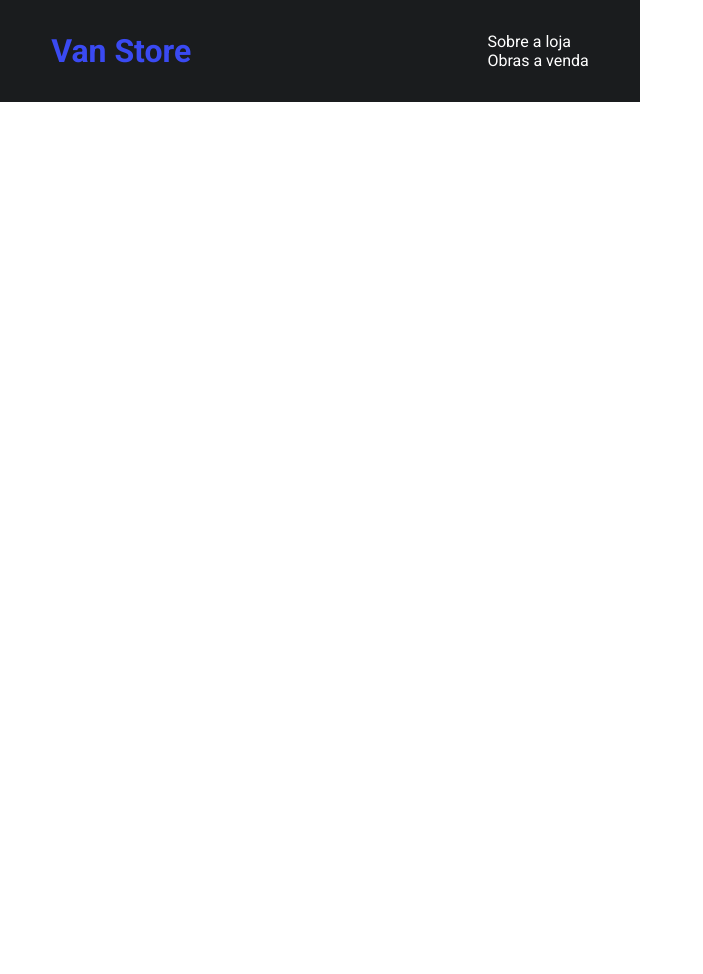
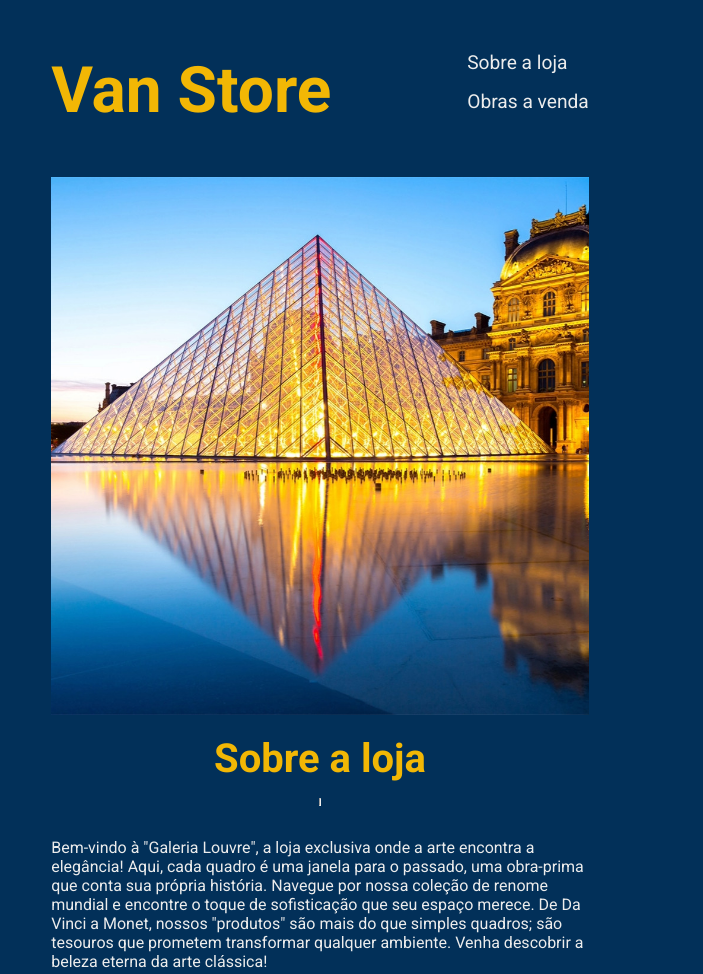
Before and after one commit to Thalisson-both/css-responsivo-marketplace, a plain HTML site: page index.html in a window 1280 px wide. Shown: the whole page, without its empty margins (0-703 px from the left). Before the commit the page ends 800 px from the top, so only its background shows below. Drawn offline with Linux system fonts and the light colour scheme.

Commit message:
add: new section

```diff
--- a/index.html
+++ b/index.html
@@ -1,5 +1,5 @@
 <!DOCTYPE html>
-<html lang="en">
+<html lang="pt-br">
 <head>
     <meta charset="UTF-8">
     <meta name="viewport" content="width=device-width, initial-scale=1.0">
@@ -10,7 +10,7 @@
     <link href="https://fonts.googleapis.com/css2?family=Roboto:ital,wght@0,100;0,300;0,400;0,500;0,700;0,900;1,100;1,300;1,400;1,500;1,700;1,900&display=swap" rel="stylesheet">
 </head>
 <body>
-    <div class="top">
+    <div class="container">
         <header>
             <h1>Van Store</h1>
             <main>
@@ -20,6 +20,16 @@
                 </ul>
             </main>
         </header>
+        <section class="about">
+            <picture>
+                <img src="images/obras-do-museu-do-louvre-1-3.jpg" alt="imagens do Museu do Louvre">
+            </picture>
+            <h2>Sobre a loja</h2>
+            <hr>
+            <p>
+                Bem-vindo à "Galeria Louvre", a loja exclusiva onde a arte encontra a elegância! Aqui, cada quadro é uma janela para o passado, uma obra-prima que conta sua própria história. Navegue por nossa coleção de renome mundial e encontre o toque de sofisticação que seu espaço merece. De Da Vinci a Monet, nossos "produtos" são mais do que simples quadros; são tesouros que prometem transformar qualquer ambiente. Venha descobrir a beleza eterna da arte clássica!
+            </p>
+        </section>
     </div>
 </body>
 </html>
--- a/style.css
+++ b/style.css
@@ -7,32 +7,73 @@
 body {
     width: 100%;
     max-width: 640px;
+    background-color: #023059;
+    font-family: roboto, sans-serif;
 }
 
-.top {
-    padding: 5% 8%;
-    font-family: roboto, sans-serif;
-    background-color: #1A1C1E;
+.container {
+    padding: 8%;
 }
 
 header {
     display: flex;
     flex-direction: row;
     justify-content: space-between;
+    align-items: center;
 }
 
 h1 {
-    font-size: 4vh;
-    color: #3A4AF2;
+    font-size: 8vh;
+    color: #F2B705;
 }
 
 ul {
     list-style: none;
 }
 
+ul li {
+    font-size: larger;
+    padding-bottom: 2vh;
+}
+
 a {
-    font-size: 1,5vh;
+    font-size: 2vh;
     font-size: bold;
-    color: #fff;
+    color: #ececec;
     text-decoration: none;
 }
+
+a:hover{
+    color: #5CB9F2;
+}
+
+hr {
+    height: 1vh;
+    color: #F2B705;
+    background-color: #F2B705;
+    margin: 2vh 0;
+}
+
+.about {
+    margin-top: 6vh;
+    color: #ececec;
+    display: block;
+    align-items: center;
+    justify-items: center;
+    width: 540;
+    overflow: hidden;
+}
+
+h2 {
+    margin-top: 2vh;
+    font-size: 5vh;
+    color: #F2B705;
+}
+
+.about picture img {
+    max-width: 100%;
+}
+
+.about p {
+    margin-top: 4vh;
+}
```
